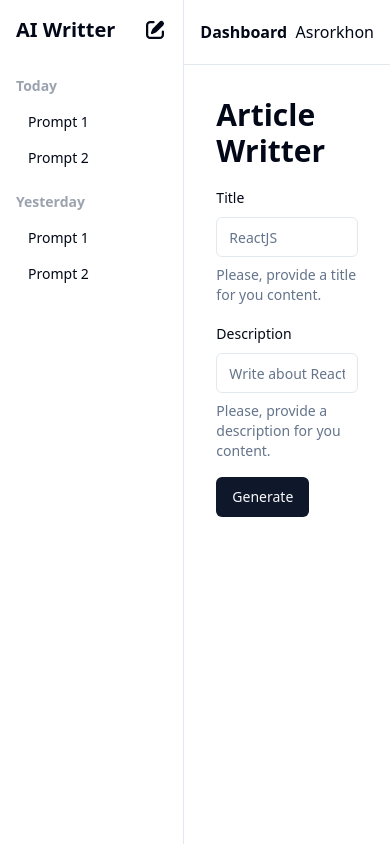
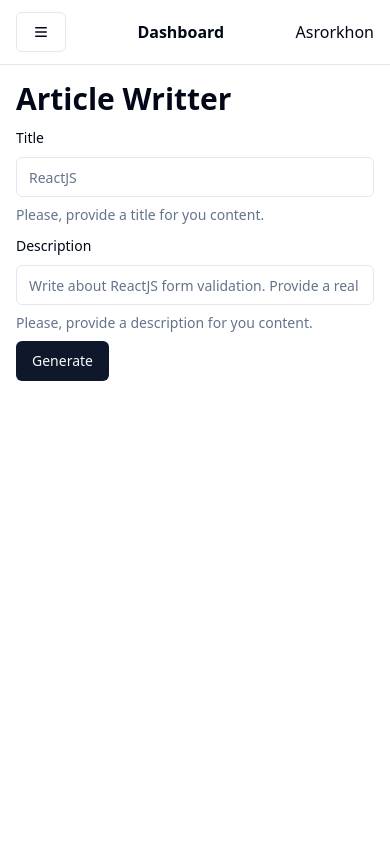
Before and after one commit to Asrorhon04/ai-writter, a React (Vite) app: page /dashboard in a window 390 px wide. Built offline with nearby package versions, Linux system fonts and the light colour scheme.

Commit message:
feat/Responsiveness implement

```diff
--- a/src/components/dashboard/content-create-form.tsx
+++ b/src/components/dashboard/content-create-form.tsx
@@ -36,7 +36,7 @@ export default function ContentCreateForm({
 
 	return(
 		<Form {...form}>
-		<form onSubmit={form.handleSubmit(handleSubmit)} className="space-y-4 mt-4">
+		<form onSubmit={form.handleSubmit(handleSubmit)} className="space-y-2 md:space-y-4 mt-2 md:mt-4">
 			<FormField
 				control={form.control}
 				name="title"
--- a/src/components/dashboard/content-viewer.tsx
+++ b/src/components/dashboard/content-viewer.tsx
@@ -24,7 +24,7 @@ export default function ContentViewer ({content}:ContentViewerProps){
 
 	return(
 		<Card className="mt-4">
-		<CardContent className="p-8">
+		<CardContent className="p-4 md:p-6 lg:p-8">
 			<div className="prose lg:prose-xl">
 				<Markdown>
 					{content}
--- a/src/components/dashboard/navbar.tsx
+++ b/src/components/dashboard/navbar.tsx
@@ -5,11 +5,22 @@ import {
   DropdownMenuSeparator,
   DropdownMenuTrigger,
 } from "@/components/ui/dropdown-menu"
+import { Button } from "../ui/button"
+import { Bars3Icon } from "@heroicons/react/16/solid"
+import { useAppContext } from "@/contexts/app.context";
 
 export default function Navbar() {
+
+	const {toggleSidebar}= useAppContext();
+
 	return(
 		<div className="border-b">
 			<nav className="flex justify-between items-center p-4 h-16">
+				<div className="flex items-center gap-2">
+					<Button variant="outline" onClick={toggleSidebar} className="block md:hidden">
+						<Bars3Icon className="w-4 h-4"/>
+					</Button>
+				</div>
 				<h4 className="font-semibold">Dashboard</h4>
 				<div>
 					<DropdownMenu>
@@ -20,7 +31,6 @@ export default function Navbar() {
 							<DropdownMenuItem>Logout</DropdownMenuItem>
 						</DropdownMenuContent>
 				</DropdownMenu>
-
 				</div>
 			</nav>
 		</div>
--- a/src/components/dashboard/sidebar.tsx
+++ b/src/components/dashboard/sidebar.tsx
@@ -3,6 +3,7 @@ import PromptHistory from "./prompt-history";
 import { TPromptHistory } from "@/shared/types/prompt-history.type";
 import { PencilSquareIcon } from "@heroicons/react/16/solid";
 import { Loader2 } from "lucide-react";
+import clsx from "clsx";
 
 const mockItems:TPromptHistory[]=[
 	{
@@ -34,9 +35,11 @@ const mockItems:TPromptHistory[]=[
 ]
 
 export default function Sidebar() {
-	const {generatingContent} = useAppContext();
+	const {generatingContent, sidebarOpen} = useAppContext();
 	return(
-		<nav className="h-screen w-80 border-r p-4">
+		<nav className={clsx(`transition-all duration-500 h-screen overflow-x-hidden md:w-80 md:border-r md:p-4`,
+			sidebarOpen ? 'w-1/2 border-r p-2':'w-0',
+		)}>
 			<div className="flex items-center justify-between">
 				<h1 className="text-xl font-semibold ">AI Writter</h1>
 				{generatingContent ? (
--- a/src/components/layout/dashboard-layout.tsx
+++ b/src/components/layout/dashboard-layout.tsx
@@ -8,7 +8,7 @@ export default function DashboardLayout (){
 			<Sidebar />
 			<div className="w-full">
 				<Navbar />
-				<div className="p-8">
+				<div className="p-4 md:p-6 lg:p-8">
 					<Outlet />
 				</div>
 			</div>
--- a/src/contexts/app.context.tsx
+++ b/src/contexts/app.context.tsx
@@ -2,7 +2,9 @@ import { useContext, createContext, FC, useState, ReactNode } from "react";
 
 interface IAppContext{
 	generatingContent:boolean;
-	setgeneratingContent:(value:boolean)=>void
+	setgeneratingContent:(value:boolean)=>void;
+	sidebarOpen:boolean;
+	toggleSidebar: () => void;
 }
 
 export const AppContext = createContext<IAppContext | null>(null);
@@ -21,8 +23,15 @@ interface IProps{
 
 const AppContextProvider: FC<IProps> = ({children})=>{
 	const [generatingContent, setgeneratingContent] = useState(false);
+	const [sidebarOpen, setSidebarOpen] = useState(false);
+
+	const toggleSidebar = () =>{
+		console.log('toggling.....')
+		setSidebarOpen(!sidebarOpen);
+	}
+
 	return(
-		<AppContext.Provider value={{generatingContent, setgeneratingContent}}>
+		<AppContext.Provider value={{generatingContent, setgeneratingContent, sidebarOpen, toggleSidebar}}>
 			{children}
 		</AppContext.Provider>
 	);
```
